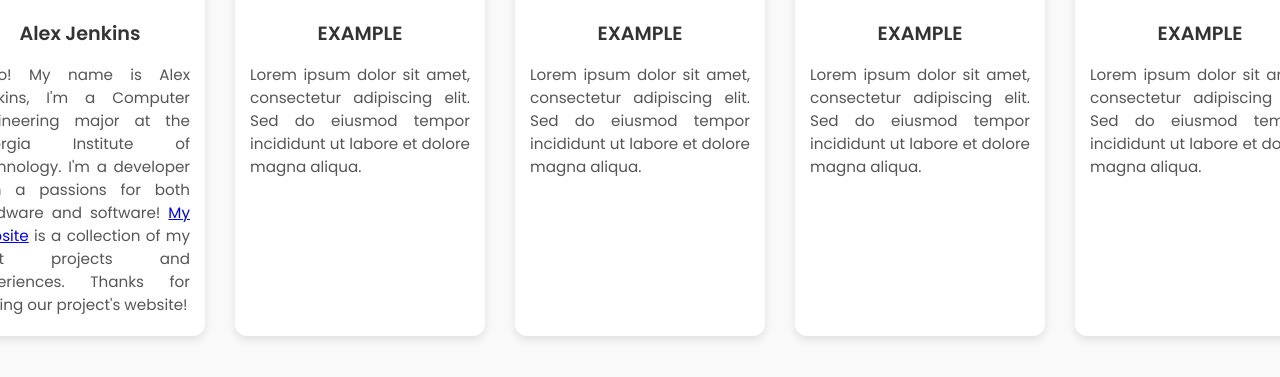
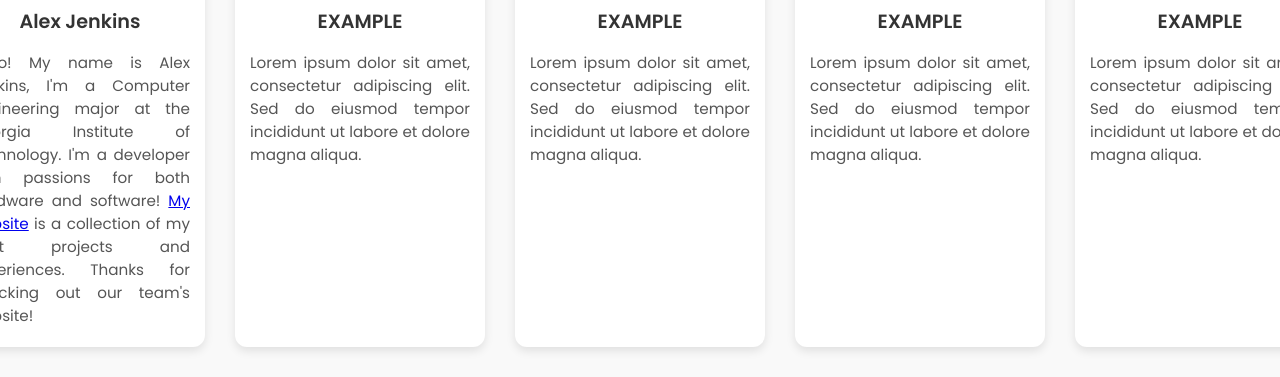
Before and after one commit to rixified/AFFTEAM, a plain HTML site: page index.html in a window 1280 px wide. Shown: the part 409-786 px from the top of the page. Drawn offline with Linux system fonts and the light colour scheme.

Commit message:
Update index.html

```diff
--- a/index.html
+++ b/index.html
@@ -19,10 +19,10 @@
                 <p>
                     Hello! My name is Alex Jenkins, I'm a Computer Engineering
                     major at the Georgia Institute of Technology. I'm a
-                    developer with a passions for both hardware and software!
+                    developer with passions for both hardware and software!
                     <a href="https://alexj.io/">My website</a> is a collection
-                    of my past projects and experiences. Thanks for visiting our
-                    project's website!
+                    of my past projects and experiences. Thanks for checking out
+                    our team's website!
                 </p>
             </div>
             <div class="gallery-item">
```
